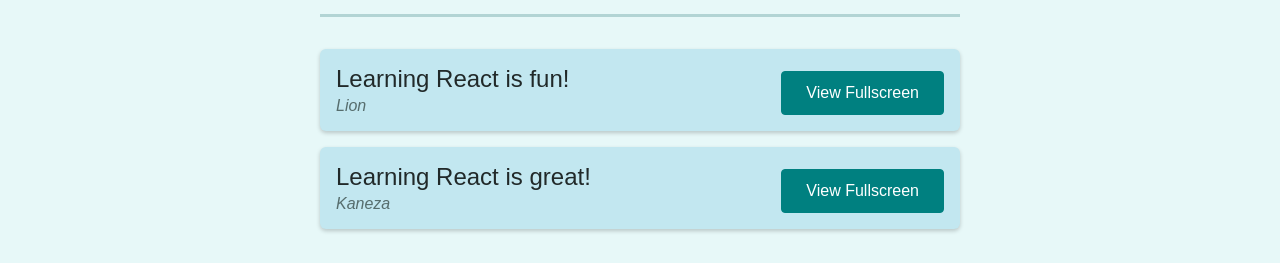
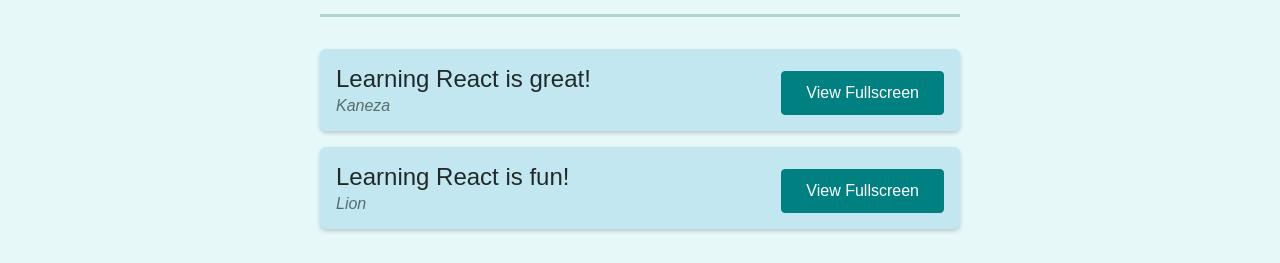
Before and after one commit to riyoneri/react-router-practice, a React (Create React App) app: page /quotes in a window 1280 px wide. Shown: the part 166-429 px from the top of the page. Built offline with nearby package versions, Linux system fonts and the light colour scheme.

Commit message:
Adding dynamic nested route

```diff
--- a/src/components/quotes/QuoteList.js
+++ b/src/components/quotes/QuoteList.js
@@ -4,6 +4,16 @@
 
 import QuoteItem from './QuoteItem';
 import classes from './QuoteList.module.css';
+
+const sortQuotes = (quotes, ascending) => {
+  return quotes.sort((quoteA, quoteB) => {
+    if (ascending) {
+      return quoteA.id > quoteB.id ? 1 : -1;
+    } else {
+      return quoteA.id < quoteB.id ? 1 : -1;
+    }
+  })
+}
 
 const QuoteList = (props) => {
   const history = useHistory()
@@ -13,11 +23,10 @@
 
   const isSortingAscending = queryParams.get('sort') === 'asc';
 
-  console.log(isSortingAscending)
+  const sortedQuotes = sortQuotes(props.quotes, isSortingAscending)
 
   const changeSortingHandler = () => {
-    isSortingAscending === true ? history.push('/quotes?sort=desc') : history.push('/quotes?sort=asc')
-    // history.push('/quotes?sort=asc')
+    history.push(`/quotes?sort=${isSortingAscending ? 'desc' : 'asc'}`)
   }
 
   return (
@@ -26,7 +35,7 @@
       <button onClick={changeSortingHandler} className={classes.button}>Sort {isSortingAscending === true ? 'Descending' : 'Ascending'}</button>
       </div>
       <ul className={classes.list}>
-        {props.quotes.map((quote) => (
+        {sortedQuotes.map((quote) => (
           <QuoteItem
             key={quote.id}
             id={quote.id}
--- a/src/pages/QuoteDetail.js
+++ b/src/pages/QuoteDetail.js
@@ -1,5 +1,5 @@
 import { Fragment } from "react";
-import { useParams, Route } from "react-router-dom";
+import { useParams, Route, Link } from "react-router-dom";
 
 import HighlightedQuote from "../components/quotes/HighlightedQuote";
 import Comments from '../components/comments/Comments'
@@ -20,6 +20,11 @@
 
     return <Fragment>
         <HighlightedQuote text={quote.text} author={quote.author} />
+        <Route path={`/quotes/${params.quoteId}`} exact>
+            <div className="centered">
+                <Link className="btn--flat" to={`/quotes/${params.quoteId}/comments`} >Load comments</Link>
+            </div>
+        </Route>
         <Route path={`/quotes/${params.quoteId}/comments`}>
             <Comments />
         </Route>
```
Also changed, not shown: 1 other file (tests, documents, lock files or other folders).
